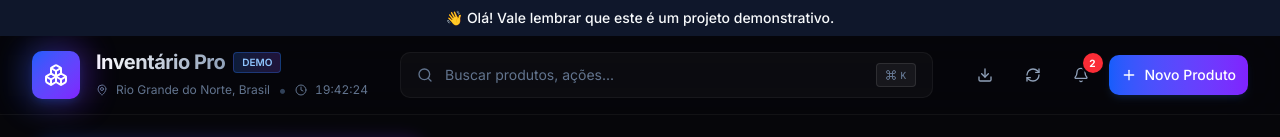
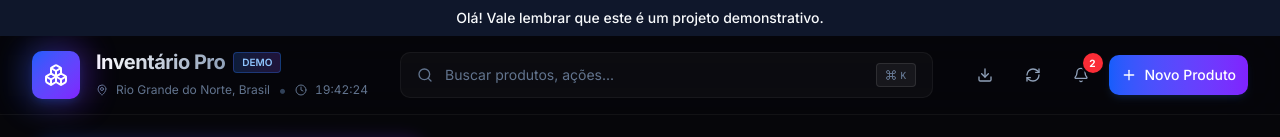
Before and after one commit to mrleorobot/Dashboard_De_Inventario, a Next.js app: page / in a window 1280 px wide. Shown: the top 137 px of the page. Built offline with nearby package versions, Linux system fonts and the light colour scheme.

Commit message:
Update layout.tsx

```diff
--- a/app/layout.tsx
+++ b/app/layout.tsx
@@ -44,7 +44,7 @@ export default function RootLayout({
     <html lang="en" className="bg-[#06060a]">
       <body className="font-sans antialiased bg-[#06060a]">
         <div className="bg-slate-900 text-slate-50 text-center py-2 text-sm font-medium">
-  👋 Olá! Vale lembrar que este é um projeto demonstrativo.
+   Olá! Vale lembrar que este é um projeto demonstrativo.
         </div>
 
         {children}
```
